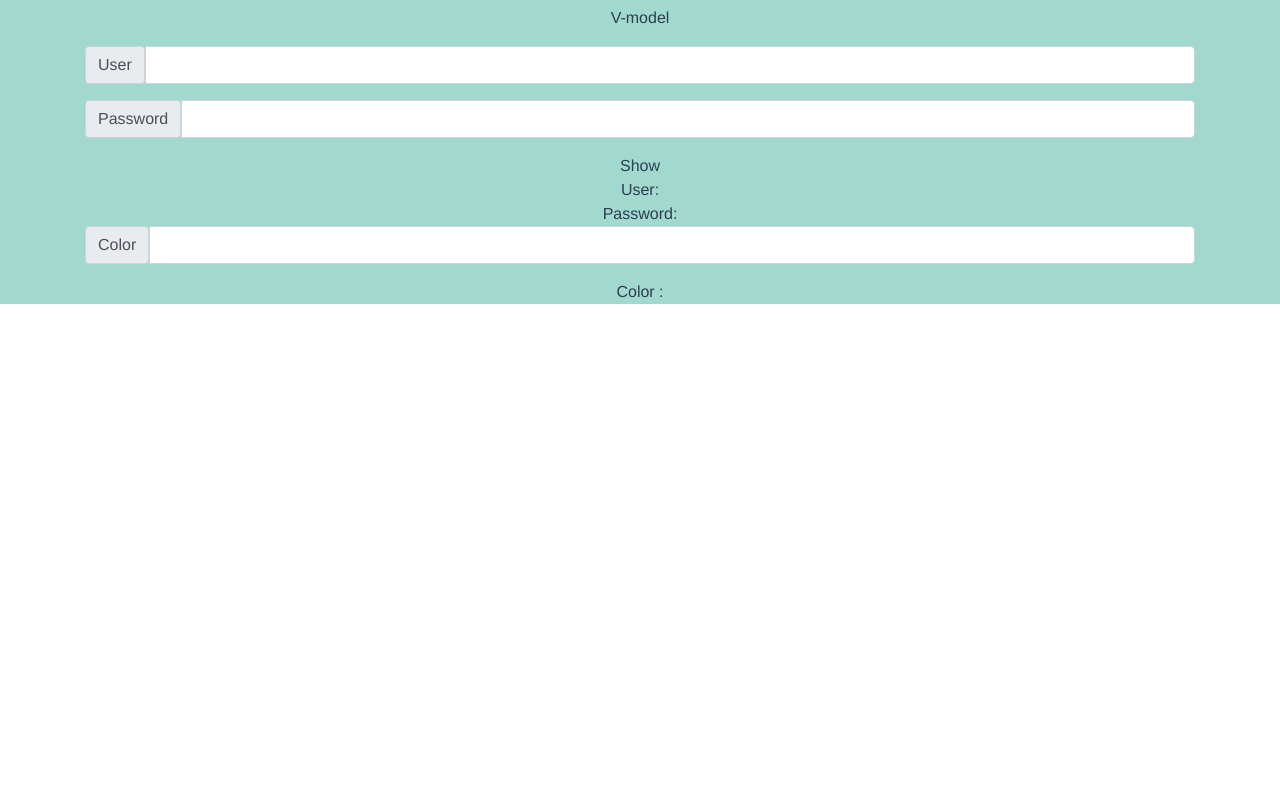
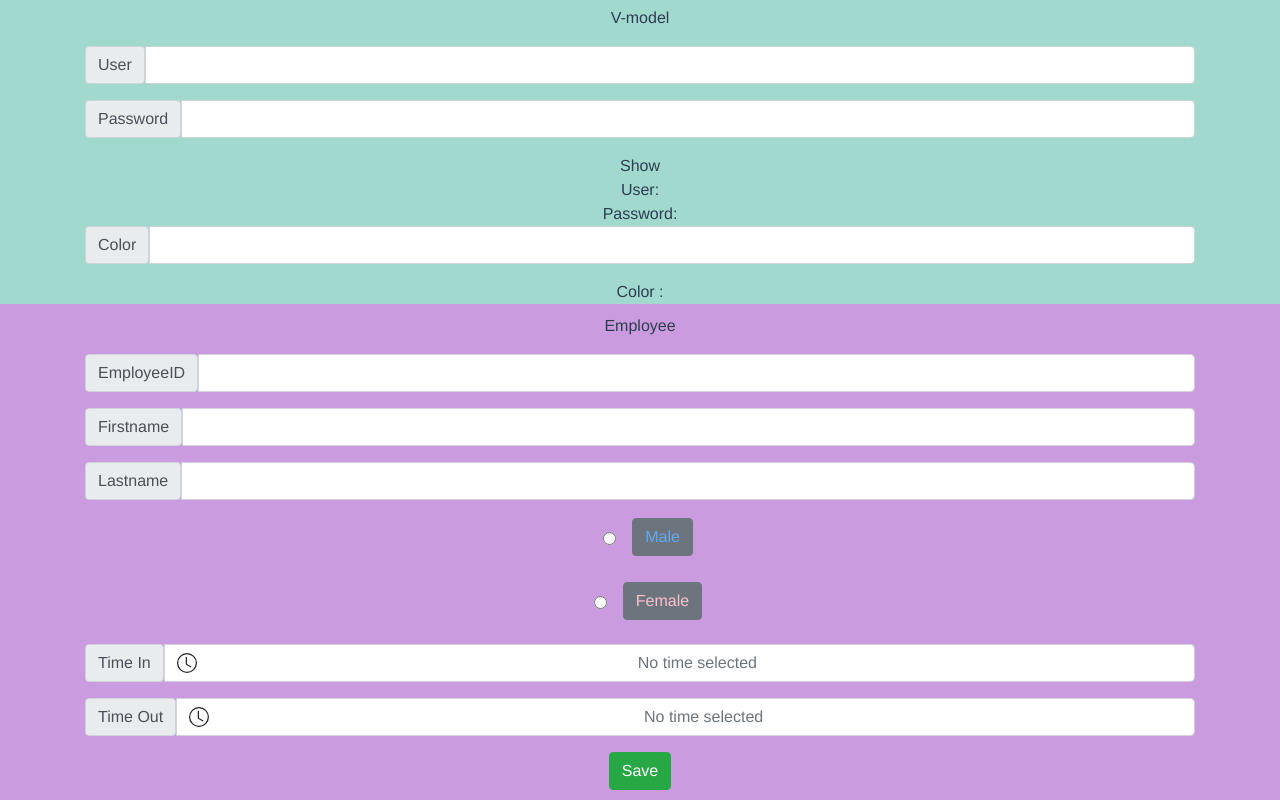
Before and after one commit to panggggg/my-first-vue, a Vue app: page / in a window 1280 px wide. Shown: the part 1189-1989 px from the top of the page. Before the commit the page ends 1493 px from the top, so only its background shows below. Built offline with nearby package versions, Linux system fonts and the light colour scheme.

Commit message:
Update App.vue

```diff
--- a/src/App.vue
+++ b/src/App.vue
@@ -4,6 +4,7 @@
     <HelloWorld msg="Welcome to Your Vue.js App"/>
     <example/>
     <test/>
+    <employee/>
   </div>
 </template>
 
@@ -16,6 +17,8 @@ import 'bootstrap-vue/dist/bootstrap-vue.css'
 import HelloWorld from './components/HelloWorld.vue'
 import Example from './components/Example.vue'
 import Test from './components/Test.vue'
+import Employee from './components/Employee.vue'
+
 Vue.use(BootstrapVue)
 Vue.use(IconsPlugin)
 
@@ -24,7 +27,8 @@ export default {
   components: {
     HelloWorld,
     Example,
-    Test
+    Test,
+    Employee
   }
 }
 </script>
```
